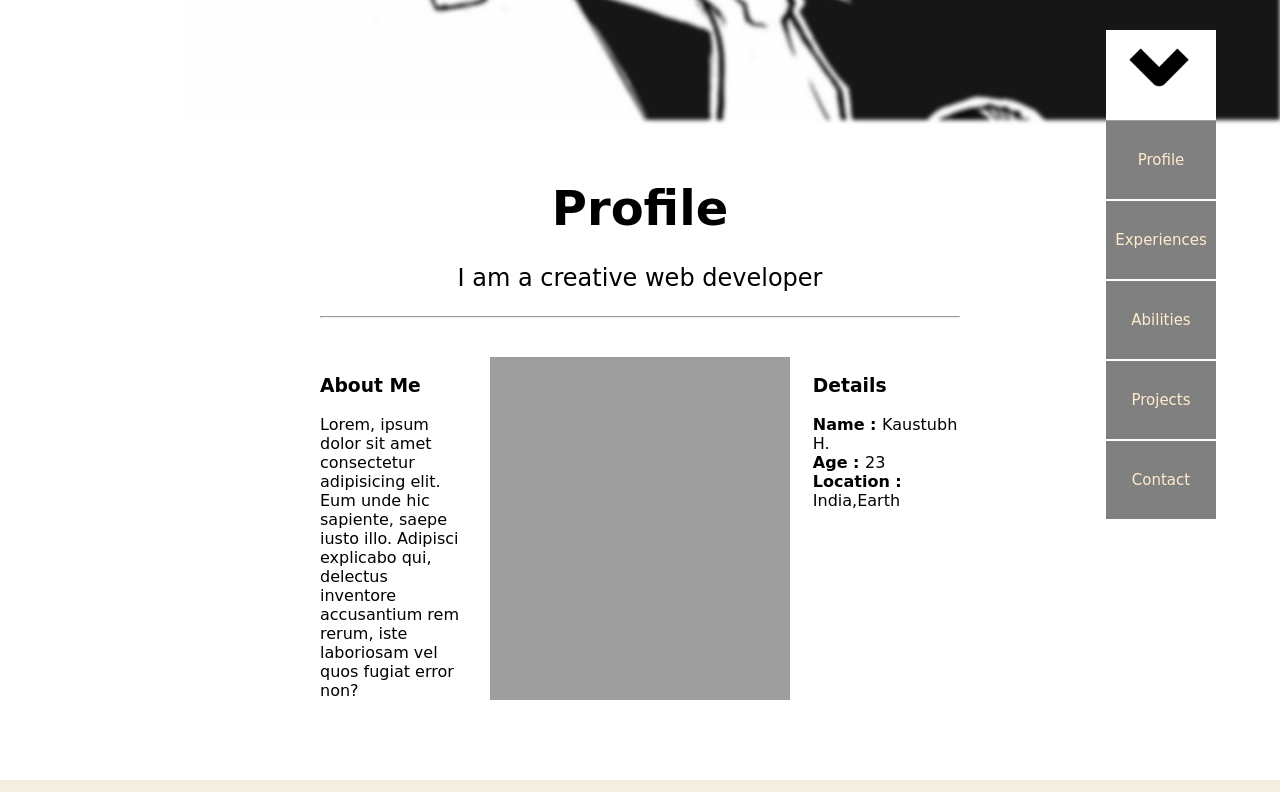
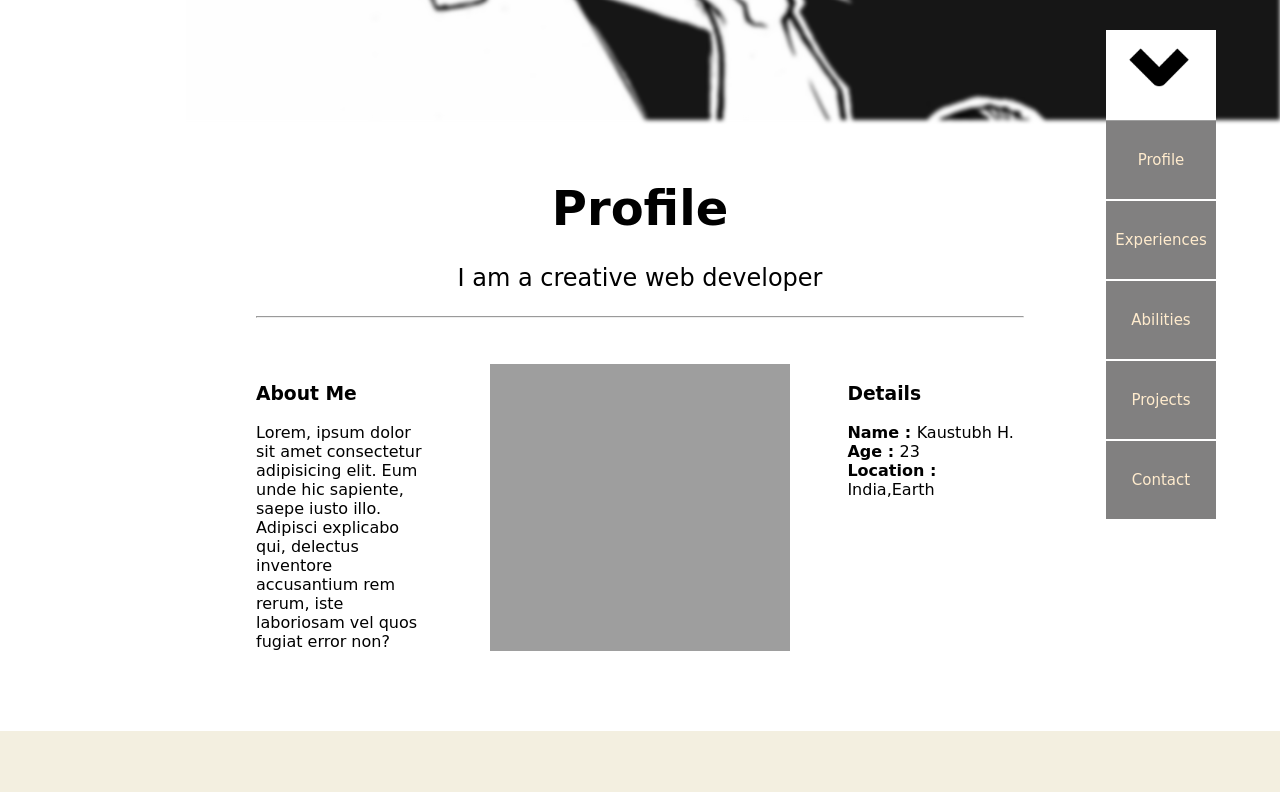
Before and after one commit to KaustubhKH/myPortFolio, a plain HTML site: page index.html in a window 1280 px wide. Shown: the part 680-1472 px from the top of the page. Drawn offline with Linux system fonts and the light colour scheme; the site is published under a folder, as on GitHub Pages, so addresses that start at the root find nothing.

Commit message:
correction for css file paths

```diff
--- a/index.html
+++ b/index.html
@@ -7,13 +7,13 @@
     <meta name="viewport" content="width=device-width, initial-scale=1.0">
     <link rel="icon" href="images/myImage(2).png">
     <link rel="stylesheet" href="styles/style.css">
-    <link rel="stylesheet" media="screen and (min-width: 1900px)" href="/styles/extrawide.css">
-    <link rel="stylesheet" media="screen and (max-width: 1450px)" href="/styles/smallerThanNormalLaptop.css">
-    <link rel="stylesheet" media="screen and (max-width: 1215px)" href="/styles/smallerScreenLaptops.css">
-    <link rel="stylesheet" media="screen and (max-width: 1120px)" href="/styles/nestHubLike.css">
-    <link rel="stylesheet" media="screen and (max-width: 820px)" href="/styles/tab.css">
-    <link rel="stylesheet" media="screen and (max-width: 540px)" href="/styles/phone.css">
-    <link rel="stylesheet" media="screen and (max-width: 410px)" href="/styles/smallPhones.css">
+    <link rel="stylesheet" media="screen and (min-width: 1900px)" href="styles/extrawide.css">
+    <link rel="stylesheet" media="screen and (max-width: 1450px)" href="styles/smallerThanNormalLaptop.css">
+    <link rel="stylesheet" media="screen and (max-width: 1215px)" href="styles/smallerScreenLaptops.css">
+    <link rel="stylesheet" media="screen and (max-width: 1120px)" href="styles/nestHubLike.css">
+    <link rel="stylesheet" media="screen and (max-width: 820px)" href="styles/tab.css">
+    <link rel="stylesheet" media="screen and (max-width: 540px)" href="styles/phone.css">
+    <link rel="stylesheet" media="screen and (max-width: 410px)" href="styles/smallPhones.css">
     <title>❤️ Kaustubh's Personal Site</title>
 </head>
 
```
